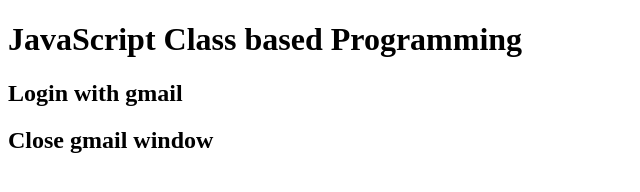
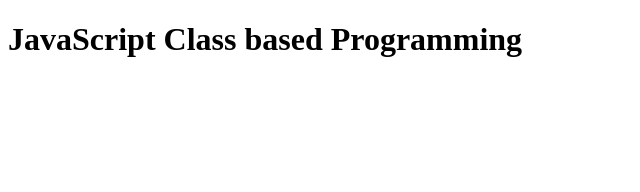
Before and after one commit to naimurnemu/FirstChapter-JGE, a plain HTML site: page Class5_Class/index.html in a window 1280 px wide. Shown: the whole page, without its empty margins (0-640 px from the left). Drawn offline with Linux system fonts and the light colour scheme.

Commit message:
class5 done

```diff
--- a/Class5_Class/index.html
+++ b/Class5_Class/index.html
@@ -9,12 +9,12 @@
 <body>
   <h1>JavaScript Class based Programming</h1>
 
-  <h2 onclick="windowManagement(true)">
+  <!-- <h2 onclick="windowManagement(true)">
     Login with gmail
   </h2>
   <h2 onclick="windowManagement(false)">
     Close gmail window
-  </h2>
+  </h2> -->
 
   <!-- <script src="./js/classintro.js"></script>
   <script src="./js/methodChain.js"></script> -->
--- a/Class5_Class/js/bom.js
+++ b/Class5_Class/js/bom.js
@@ -1,5 +1,5 @@
 // window.document.getElementById("")
-console.log(window.innerHeight)
+/* console.log(window.innerHeight)
 console.log(window.innerWidth)
 
 function windowManagement(open) {
@@ -9,4 +9,71 @@ function windowManagement(open) {
   } else {
     gmailWindow.close();
   }
+} */
+
+
+// window.screen
+// console.log(screen.width); //--show exact width of screen
+// console.log(screen.availWidth) //--available width of screen
+// console.log(screen.height) //--height of screen
+// console.log(screen.availHeight) //available height
+// console.log(screen.colorDepth) //Masurement quality of screen and provide media.
+// console.log(screen.pixelDepth) //Masurement quality of screen and provide media.
+
+
+// window.location
+// console.log(location.href) //--get Url of page
+// console.log(location.hostname) //--get IP/Domain name
+// console.log(location.protocol) //--check protocol https/http
+// console.log(location.pathname) //--get pathname
+// console.log(location.port) //-- Check port [80 is port of http, and 443 is port of https]
+// console.log(location.assign("https://www.google.com")) // replace the window pathname
+
+// window navigator and history
+// console.log(navigator.cookieEnabled); //--Cookies check
+// console.log(navigator.javaEnabled) //-- check java ability
+// console.log(navigator.appName); //--show app name netscape defaultly
+// console.log(navigator.appCodeName) //--show mozila defalutly.
+// console.log(navigator.product) //--show gecko defaultly.
+// console.log(navigator.appVersion) //--version of webpage.
+// console.log(navigator.userAgent) //--user agent show.
+// console.log(navigator.platform) //--user device.
+// console.log(navigator.onLine) //--
+
+// window.history
+// history.back() //-- navigate to back
+// history.forward() //--navigate to forword
+// history.go() //--navigate params location of go()
+
+// Local Storage
+let info = {
+  name: "naimur",
+  email: "naimur@rahman56gmail.com",
+  phone: "231423490"
+
 }
+
+
+
+localStorage.setItem("userInfo", JSON.stringify(info)); //-- Data need convert to string to store on local storage.
+localStorage.setItem("jwt", "sdfsadkfjksdfjksdhhhhhhfjksdfuweyfrweufhsdjkfjksdhfjksdhfkjhsdafh");
+/* let remoteUserInfo = localStorage.getItem("userInfo"); // need perse data o use.
+remoteUserInfo = JSON.parse(remoteUserInfo); */
+console.log(localStorage.getItem("userInfo"));
+console.log(localStorage.getItem("jwt"));
+localStorage.removeItem("userInfo"); // use for remove spacific item
+console.log(localStorage.getItem("userInfo"));
+
+// localStorage.clear(); //use to crear all the data.
+
+
+sessionStorage.setItem("userInfo", JSON.stringify(info)); //-- Data need convert to string to store on sessionStorage.
+sessionStorage.setItem("jwt", "sdfsadkfjksdfjksdhhhhhhfjksdfuweyfrweufhsdjkfjksdhfjksdhfkjhsdafh");
+/* let remoteUserInfo = sessionStorage.getItem("userInfo"); // need perse data o use.
+remoteUserInfo = JSON.parse(remoteUserInfo); */
+console.log(sessionStorage.getItem("userInfo"));
+console.log(sessionStorage.getItem("jwt"));
+// sessionStorage.removeItem("userInfo"); // use for remove spacific item
+console.log(sessionStorage.getItem("userInfo"));
+
+// localStorage.clear(); //use to crear all the data.
```
